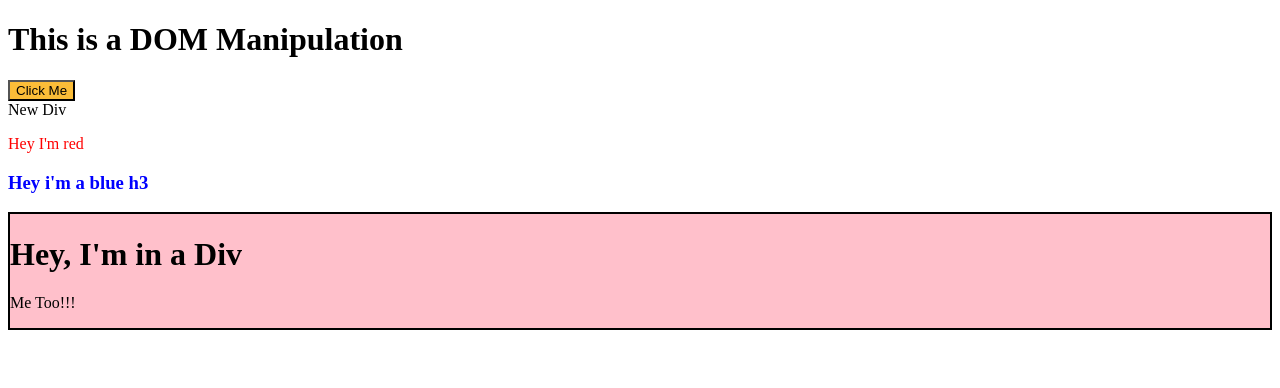
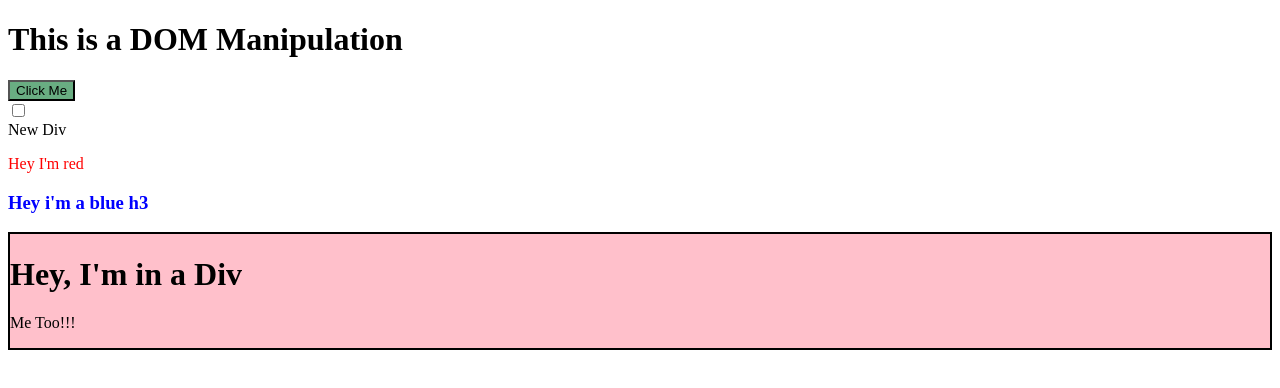
Before and after one commit to raymund-corpuz/fundation-theOdinProject, a plain HTML site: page 08_DOM-manipulation/index.html in a window 1280 px wide. Both pictures are taken after a click on the button "Click Me". Drawn offline with Linux system fonts and the light colour scheme.

Commit message:
08_DOM-maniulation : Add a checkbox that when mouseover it will call another click event that will occured

```diff
--- a/08_DOM-manipulation/index.html
+++ b/08_DOM-manipulation/index.html
@@ -8,6 +8,9 @@
   <body>
     <h1>This is a DOM Manipulation</h1>
     <button id="btn">Click Me</button>
+    <form action="">
+      <input type="checkbox" id="myCheckBox" />
+    </form>
 
     <script defer src="script.js"></script>
   </body>
--- a/08_DOM-manipulation/script.js
+++ b/08_DOM-manipulation/script.js
@@ -35,19 +35,26 @@ console.log(body);
 
 const btn = document.querySelector("button");
 
-function randomColor(number) {
+function randomColorFunc(number) {
   return Math.floor(Math.random() * number + 1);
 }
 
-function bgChange(e) {
-  const randomColorVariable = `rgb(${randomColor(255)} ${randomColor(
+function bgChangeFunc(e) {
+  const randomColorVar = `rgb(${randomColorFunc(255)} ${randomColorFunc(
     255
-  )} ${randomColor(255)} )`;
+  )} ${randomColorFunc(255)})`;
 
-  e.target.style.backgroundColor = randomColorVariable;
-
-  console.log(randomColorVariable);
-  console.log(e);
+  e.target.style.backgroundColor = randomColorVar;
+  console.log(randomColorVar);
 }
 
-btn.addEventListener("click", bgChange);
+btn.addEventListener("click", bgChangeFunc);
+
+const myCheckBox = document.querySelector("#myCheckBox");
+myCheckBox.addEventListener("mouseover", () => {
+  myCheckBox.click();
+});
+
+myCheckBox.addEventListener("click", () => {
+  console.log("click event occurred");
+});
```
